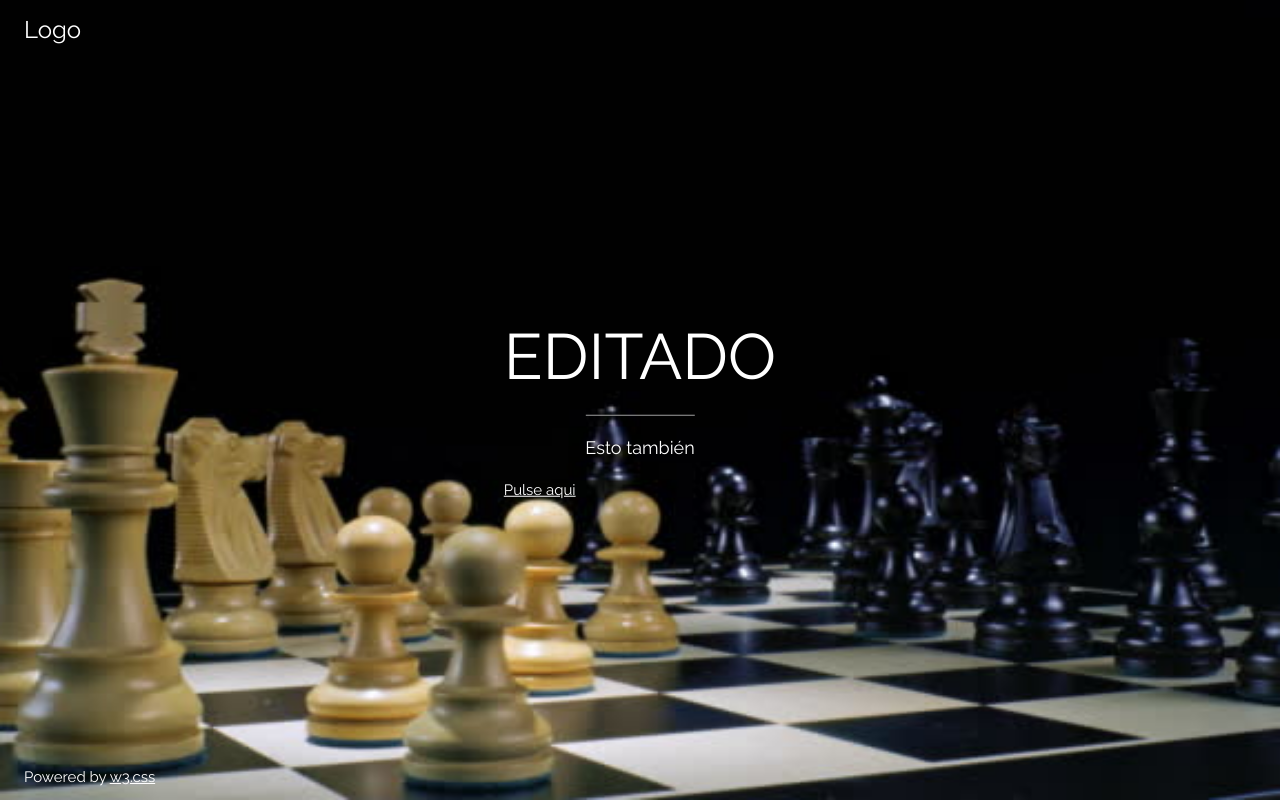
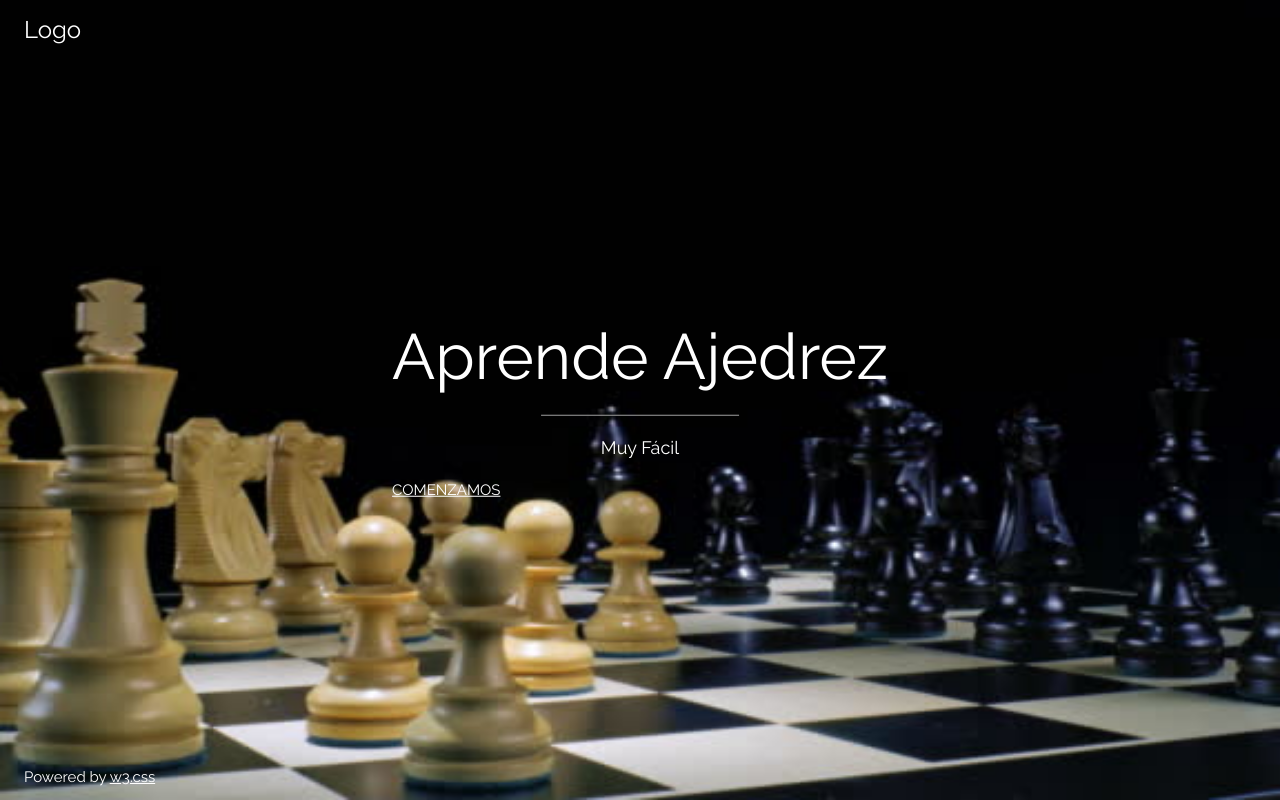
Before and after one commit to Cheserr/Cheserr, a plain HTML site: page nuevapaginaweb/paginaprincipal.html in a window 1280 px wide. Drawn offline with nearby package versions, Linux system fonts and the light colour scheme.

Commit message:
Update paginaprincipal.html

```diff
--- a/nuevapaginaweb/paginaprincipal.html
+++ b/nuevapaginaweb/paginaprincipal.html
@@ -25,10 +25,10 @@ body, html {height: 100%}
     Logo
   </div>
   <div class="w3-display-middle">
-    <h1 class="w3-jumbo w3-animate-top">EDITADO</h1>
+    <h1 class="w3-jumbo w3-animate-top">Aprende Ajedrez</h1>
     <hr class="w3-border-grey" style="margin:auto;width:40%">
-    <p class="w3-large w3-center">Esto también</p>
-    <a href="secundaria04.html">Pulse aqui</a>
+    <p class="w3-large w3-center">Muy Fácil</p>
+    <a href="secundaria04.html">COMENZAMOS</a>
   </div>
   <div class="w3-display-bottomleft w3-padding-large">
     Powered by <a href="https://www.w3schools.com/w3css/default.asp" target="_blank">w3.css</a>
```
